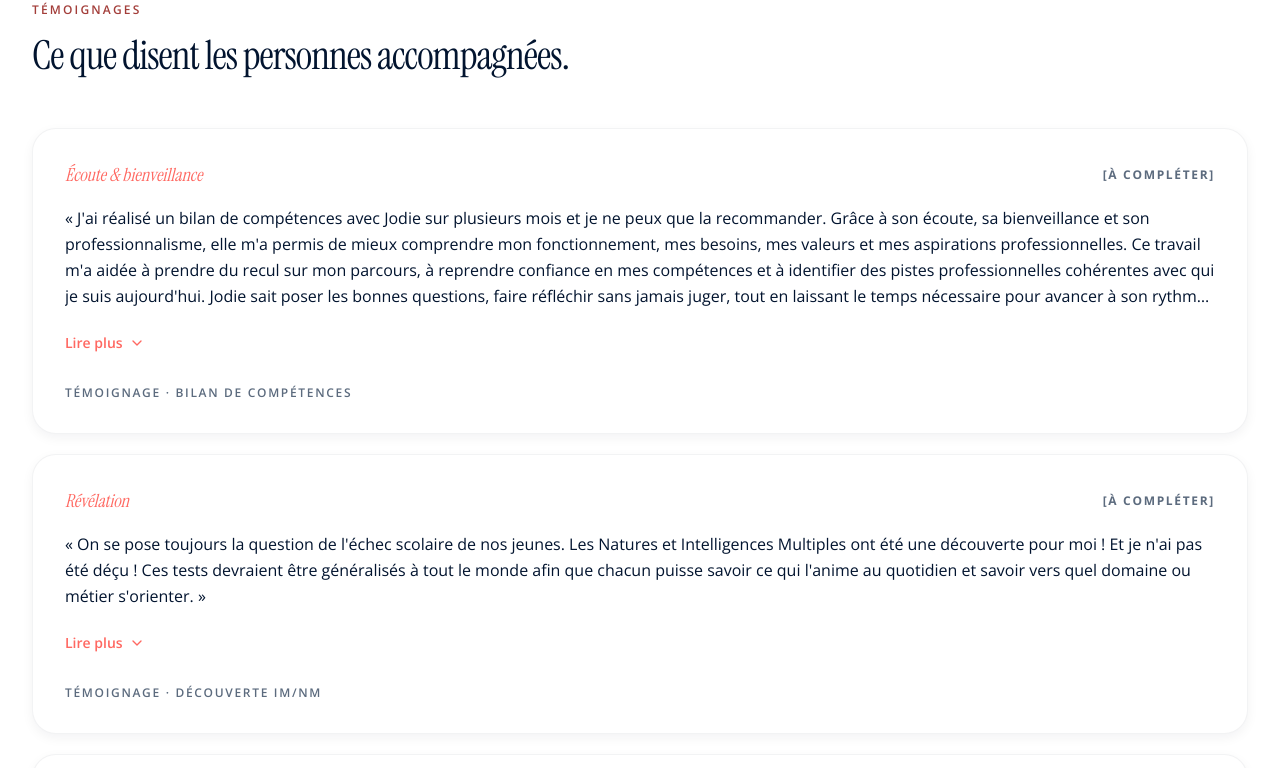
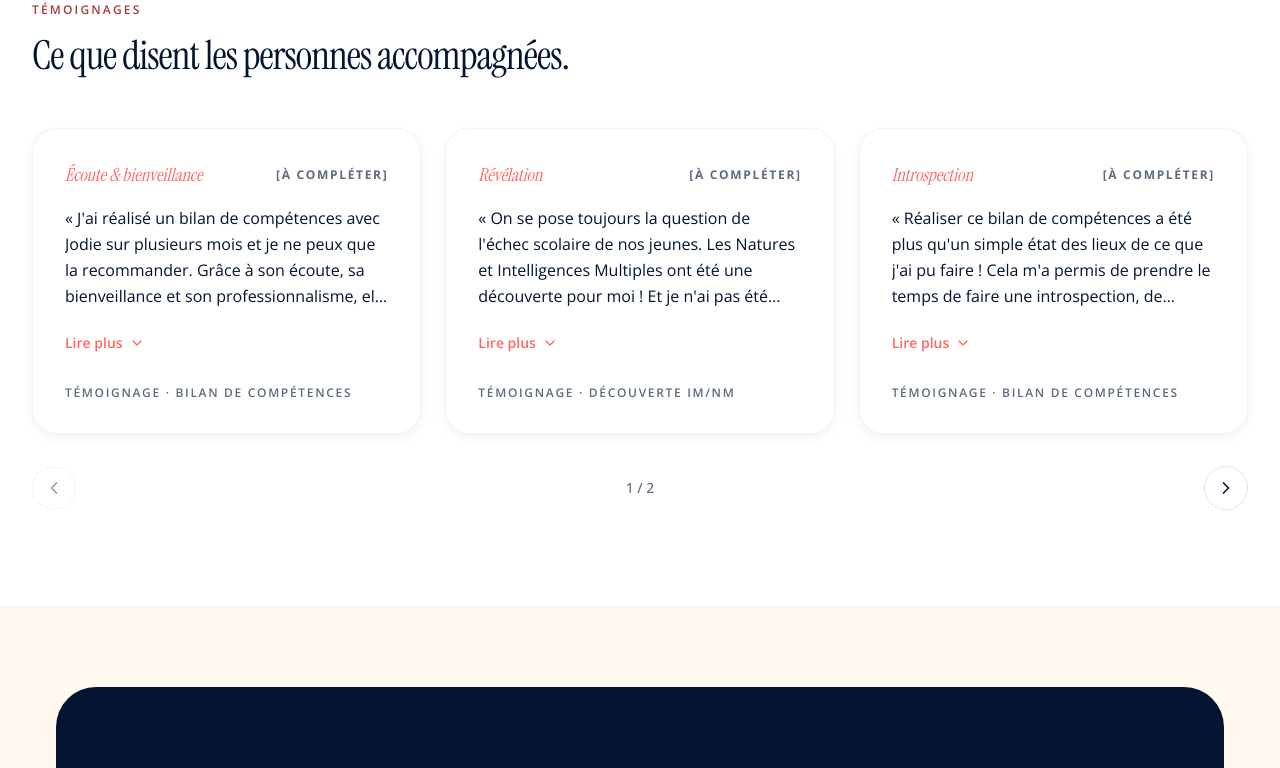
Before and after one commit to chris97425/jodie-manent, a Next.js app: page /jodie-manent/ in a window 1280 px wide. Shown: the part 2498-3266 px from the top of the page. Built offline with nearby package versions, Linux system fonts and the light colour scheme.

Commit message:
feat(home): témoignages 3 blocs côte à côte (grid md:grid-cols-3)

```diff
--- a/src/components/testimonials/testimonial-stack.tsx
+++ b/src/components/testimonials/testimonial-stack.tsx
@@ -32,7 +32,7 @@ export function TestimonialStack({
 
   return (
     <div>
-      <div className="flex flex-col gap-5">
+      <div className="grid gap-5 md:grid-cols-3 md:gap-6">
         {visible.map((item) => {
           const isExpanded = Boolean(expanded[item.id]);
           const canExpand = item.quote.length > 160;
```
